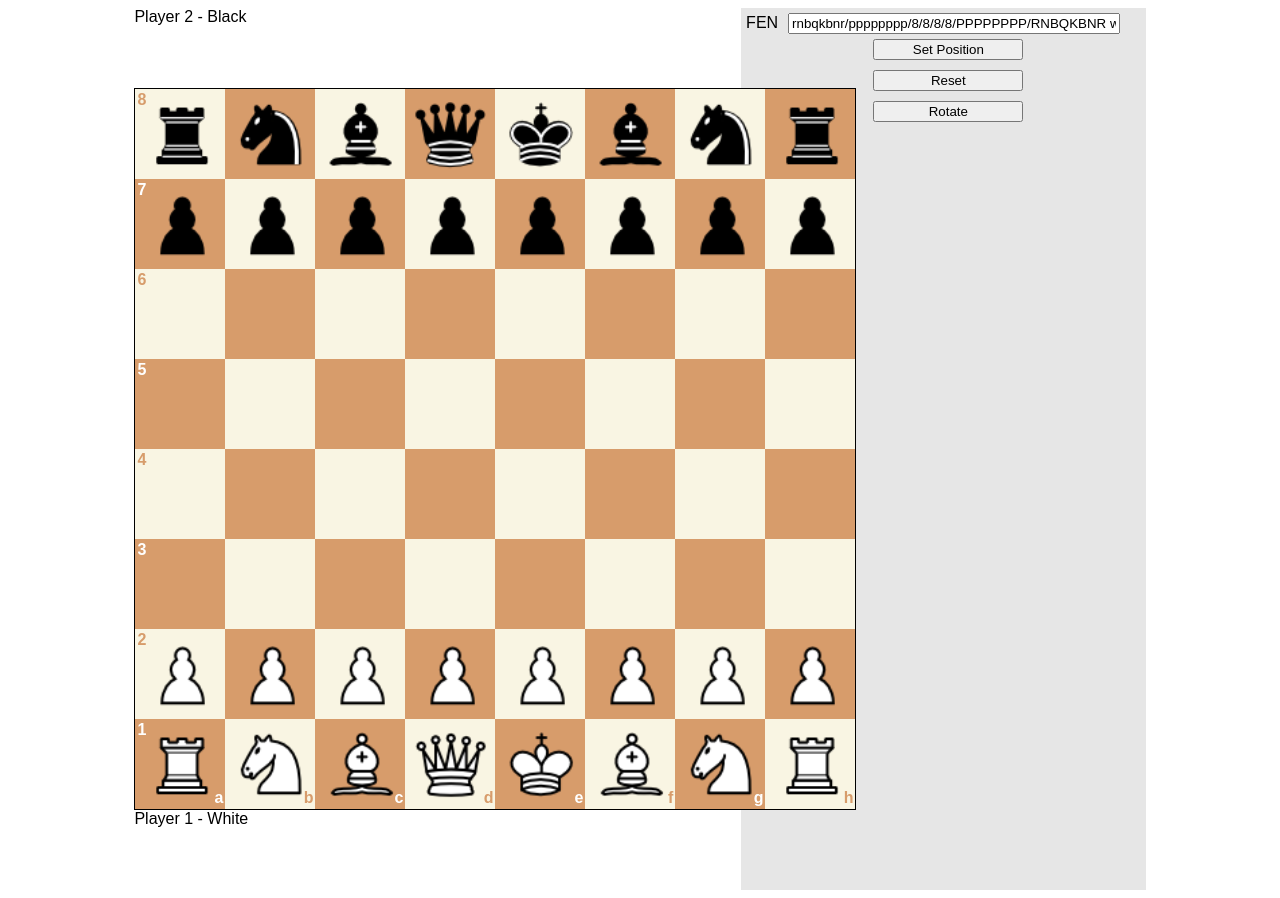
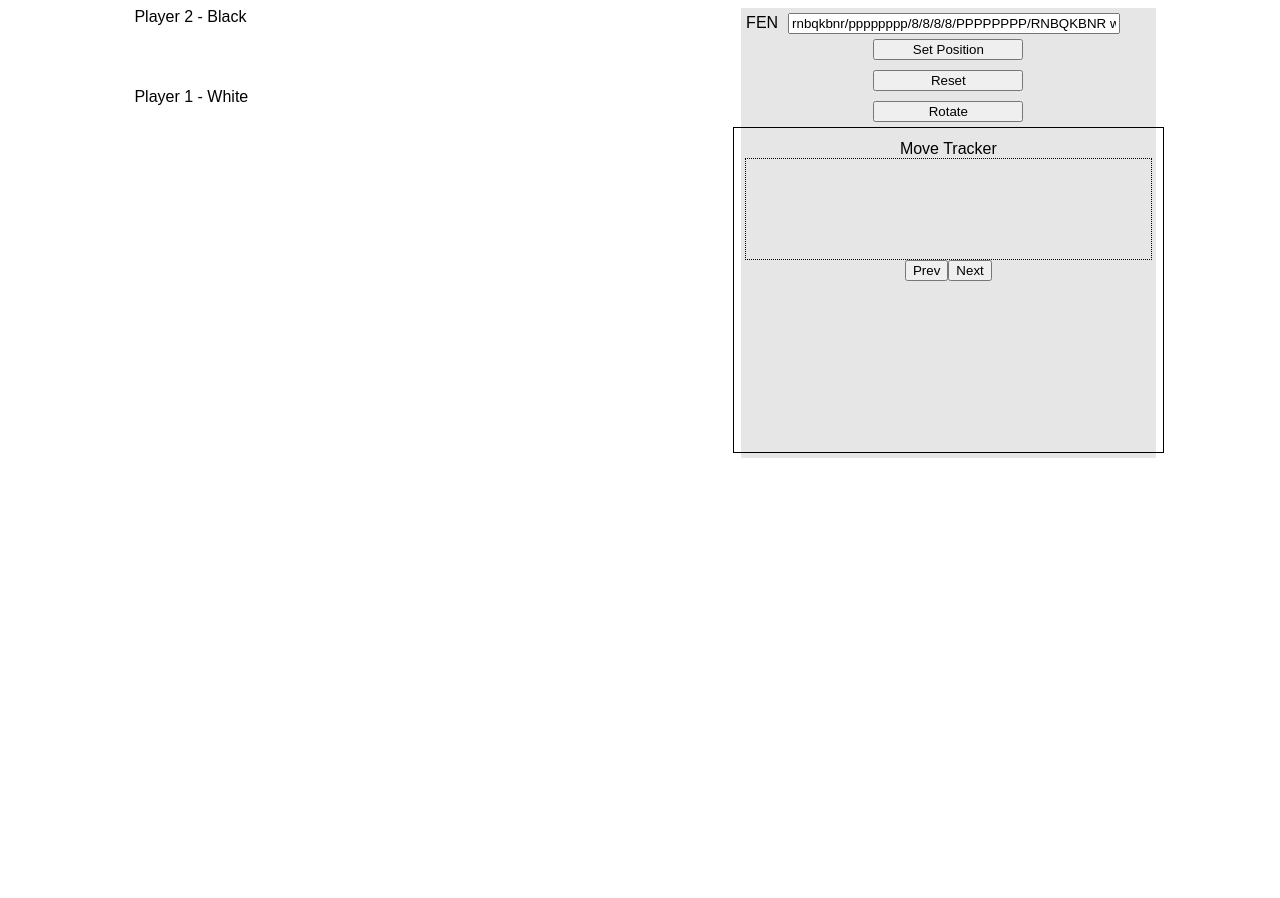
Before and after one commit to GPSidhu/chess, a React app: page / in a window 1280 px wide. After the commit the page ends 800 px from the top, so only its background shows below. Built offline with nearby package versions, Linux system fonts and the light colour scheme.

Commit message:
savework -- MoveTracker

```diff
--- a/package.json
+++ b/package.json
@@ -11,6 +11,7 @@
     "react": "^17.0.1",
     "react-dom": "^17.0.1",
     "react-scripts": "4.0.1",
+    "styled-components": "^5.3.0",
     "web-vitals": "^0.2.4"
   },
   "scripts": {
--- /dev/null
+++ b/src/components/MoveTracker.js
@@ -0,0 +1,127 @@
+import React, { useState } from "react";
+import styled from "styled-components";
+import { MoveGenerator } from "../utils/scrap";
+import { Nakhmanson } from "../utils/openings";
+
+const Container = styled.div`
+	display: flex;
+	flex-direction: column;
+	justify-content: flext-start;
+	align-items: center;
+	height: 300px;
+	width: 100%;
+	border: 1px solid black;
+	padding: 12px;
+`;
+
+const MoveLogArea = styled.div`
+	border: 1px dotted;
+	display: flex;
+	justify-content: flex-start;
+	flex-wrap: wrap;
+	align-items: start;
+	width: 100%;
+	min-height: 100px;
+`;
+
+const Move = styled.span`
+	background-color: #fff;
+	color: #000;
+	border: 1px dashed grey;
+	margin: 4px;
+	padding: 2px;
+`;
+
+const MoveInputArea = styled.div`
+	display: flex;
+	flex-direction: row;
+	justify-content: space-between;
+	min-height: 100px;
+	width: 100%;
+	padding: 12px;
+`;
+
+const MoveInput = styled.button`
+	background-color: lightgrey;
+	color: #000;
+	border: 1px solid grey;
+	margin: 4px;
+	padding: 2px;
+	height: 24px;
+	cursor: pointer;
+`;
+
+const ButtonWrapper = styled.div`
+	display: flex;
+	flex-direction: row;
+	justify-content: space-between;
+`;
+
+function MoveTracker() {
+	const [moves, setMoves] = useState([]);
+	const [isInputRequired, setIsInputRequired] = useState(false);
+	const [moveOptions, setMoveOptions] = useState([]);
+	const [moveGen] = useState(new MoveGenerator(Nakhmanson));
+
+	function checkNextMove() {
+		debugger;
+		let nextMove = moveGen.nextMove();
+		if (!nextMove) return;
+		if (nextMove.move && typeof nextMove.move === "string") {
+			setMoves((prevMoves) => [...moveGen.getPlayedMoves()]);
+			return;
+		}
+		if (typeof nextMove === "object" && nextMove.conditional) {
+			const possibleMoves = nextMove.possibleMoves;
+			if (possibleMoves && possibleMoves.length > 0) {
+				// ask user for the input
+				setIsInputRequired(true);
+				setMoveOptions(() => [...possibleMoves]);
+			}
+		}
+	}
+	function onMoveSubmit(move) {
+		debugger;
+		if (move) {
+			let nextMove = moveGen.nextMoveConditional(move);
+			setIsInputRequired(true);
+			setMoveOptions([]);
+		} else {
+			alert("Invalid move selected. Please select one of the options");
+		}
+	}
+	return (
+		<Container>
+			<span>Move Tracker</span>
+			<MoveLogArea>
+				{moves &&
+					moves.map((move, index) => (
+						<Move key={`move_${index}`}>{`${index + 1}. ${
+							move[0]
+						} ${move[1] ? move[1] : ""}`}</Move>
+					))}
+			</MoveLogArea>
+
+			{isInputRequired && (
+				<MoveInputArea>
+					{moveOptions &&
+						moveOptions.map((option, idx) => (
+							<MoveInput
+								key={`mi_${idx}`}
+								type="submit"
+								onClick={() => onMoveSubmit(option)}
+							>
+								{option}
+							</MoveInput>
+						))}
+				</MoveInputArea>
+			)}
+			<ButtonWrapper>
+				<button>Prev</button>
+				<button onClick={checkNextMove}>Next</button>
+			</ButtonWrapper>
+		</Container>
+	);
+}
+
+export default MoveTracker;
--- a/src/components/board.js
+++ b/src/components/board.js
@@ -107,6 +107,7 @@ class Board extends Component {
     }
 
     renderBoard () {
+
         const boardSize = this.props.size;
         const viewMode = this.props.viewMode;
         let grid = [];
--- a/src/components/control-panel.js
+++ b/src/components/control-panel.js
@@ -1,5 +1,6 @@
 import React, {Component} from 'react';
 import { INIT_FEN_STR } from '../constants';
+import MoveTracker from './MoveTracker';
 
 class ControlPanel extends Component {
     constructor(props){
@@ -31,6 +32,8 @@ class ControlPanel extends Component {
                 <button type="button" onClick={() => {this.props.onSetPosition(this.state.position)}} className="btn">Set Position</button>
                 <button className='btn' onClick={() => {this.props.onResetBoard()}}>Reset</button>
                 <button className='btn' onClick={() => {this.props.onRotateBoard()}}>Rotate</button>
+
+                <MoveTracker />
             </div>
         )
     }
--- a/src/components/main.js
+++ b/src/components/main.js
@@ -1,22 +1,25 @@
-import React, {Component} from 'react';
-import { BOARD_SIZE, WHITE, BLACK, INIT_FEN_STR } from '../constants';
-import Board from './board';
-import UserInfoPanel from './user-info-panel';
-import ControlPanel from './control-panel';
+import React, { Component } from "react";
+import { BOARD_SIZE, WHITE, BLACK, INIT_FEN_STR } from "../constants";
+import Board from "./board";
+import UserInfoPanel from "./user-info-panel";
+import ControlPanel from "./control-panel";
+
+//scrap
+import { tester } from "../utils/scrap";
 
 class Main extends Component {
   constructor() {
-        super()
+    super();
     this.state = {
       // board: [8][8],
       viewMode: WHITE,
       player1: {
-                name: 'Player 1 - White'
+        name: "Player 1 - White",
       },
       player2: {
-                name: 'Player 2 - Black'
-            }
-        }
+        name: "Player 2 - Black",
+      },
+    };
     this.rotateBoard = this.rotateBoard.bind(this);
     this.resetBoard = this.resetBoard.bind(this);
     this.setFENPosition = this.setFENPosition.bind(this);
@@ -26,44 +29,52 @@ class Main extends Component {
     this.setState((state) => ({
       player1: state.player2,
       player2: state.player1,
-            viewMode: state.viewMode === WHITE ? BLACK : WHITE
-        }))
+      viewMode: state.viewMode === WHITE ? BLACK : WHITE,
+    }));
   }
 
   resetBoard() {
     this.setState((state) => ({
-            fen: INIT_FEN_STR
-        }))
+      fen: INIT_FEN_STR,
+    }));
   }
 
   setFENPosition(fenStr) {
     this.setState((state) => ({
-            fen: fenStr
-        }))
+      fen: fenStr,
+    }));
   }
 
   render() {
     return (
-            <div className='chess'>
-                <div className='container'>
-                    <div className='left-container'>
-                        <div className='user-panel'>
-                            <UserInfoPanel user={this.state.player2}/>
+      <div className="chess">
+        <div className="container">
+          <div className="left-container">
+            <div className="user-panel">
+              <UserInfoPanel user={this.state.player2} />
             </div>
-                        <div className='board-container'>
-                            <Board fen={this.state.fen} size={BOARD_SIZE} viewMode={this.state.viewMode}/>
+            <div className="board-container">
+              {/* <Board
+                fen={this.state.fen}
+                size={BOARD_SIZE}
+                viewMode={this.state.viewMode}
+              /> */}
             </div>
-                        <div className='user-panel'>
-                            <UserInfoPanel user={this.state.player1}/>
+            <div className="user-panel">
+              <UserInfoPanel user={this.state.player1} />
             </div>
           </div>
-                    <div className='right-container'>
-                        <ControlPanel onSetPosition={this.setFENPosition} onResetBoard={this.resetBoard} onRotateBoard={this.rotateBoard}/>
+          <div className="right-container">
+            <ControlPanel
+              onSetPosition={this.setFENPosition}
+              onResetBoard={this.resetBoard}
+              onRotateBoard={this.rotateBoard}
+            />
           </div>
         </div>
       </div>
-        )
+    );
   }
 }
 
-export default Main
+export default Main;
--- a/src/components/style.scss
+++ b/src/components/style.scss
@@ -1,6 +1,6 @@
-$board-size: 720;               //px
-$square-size: $board-size/8;    //px
-$piece-size: $board-size/8;      //px
+$board-size: 720; //px
+$square-size: $board-size/8; //px
+$piece-size: $board-size/8; //px
 
 html {
 	font-family: sans-serif;
@@ -23,12 +23,11 @@ html {
 			}
 			.board-container {
 				display: block;
-                height:70%;
+				height: 70%;
 			}
 		}
 		.right-container {
 			width: 40%;
-            background-color: lighten(grey, 40%);
 		}
 	}
 }
@@ -37,8 +36,8 @@ html {
 .board {
 	position: relative;
 	display: table;
-    height: $board-size*1px;
-    width: $board-size*1px;
+	height: $board-size * 1px;
+	width: $board-size * 1px;
 	border: 1px solid black;
 	.file {
 		display: flex;
@@ -80,7 +79,9 @@ html {
 	animation: rotateBoard 2s;
 }
 @keyframes rotateBoard {
-    0% {transform: rotate(180deg)}
+	0% {
+		transform: rotate(180deg);
+	}
 }
 
 //ControlPanel.js
@@ -90,6 +91,7 @@ html {
 	flex-direction: column;
 	justify-content: center;
 	align-items: center;
+	background-color: #e6e6e6;
 	padding: 5px;
 	.fen {
 		width: 100%;
@@ -110,8 +112,8 @@ html {
 // Piece.js
 .piece {
 	position: absolute;
-    height: $piece-size*1px;
-    width: $piece-size*1px;
+	height: $piece-size * 1px;
+	width: $piece-size * 1px;
 	display: flex;
 	justify-content: center;
 	align-items: center;
--- /dev/null
+++ b/src/utils/openings.js
@@ -0,0 +1,27 @@
+export const Nakhmanson = [
+	["e4", "e5"],
+	// ['Nf3', 'Nc6'],
+	// ['Bc4', 'Nf6'],
+	// ['d4', 'exd4'],
+	// ['O-O', 'Nxe4'],
+	// ['Nc3', 'dxc3'],
+	["Bxf7", "Kxf7"],
+	[
+		"Qd5+",
+		{
+			"kg6": [
+				["Qxe4+", "kf7"],
+				["Bg5", "!"],
+			],
+			"kf6": [
+				["Re1", "Bd6"],
+				["Rxe4", {
+                    "Nc5": [["b4", "Bxf3"]],
+                    "Nc6": [["c5", "d8"]]
+                }],
+			],
+			// ke7: [["Qxe4+", "?"], ["Ng5"]],
+			"ke8": [["Re1", "!"]],
+		},
+	],
+];
--- /dev/null
+++ b/src/utils/scrap.js
@@ -0,0 +1,125 @@
+import { Nakhmanson } from "./openings";
+
+export function tester() {
+	let n = Nakhmanson.length;
+	let i = 1;
+	let turn = "w";
+	let lastMove = null;
+	let moveGen = new MoveGenerator(Nakhmanson);
+	while (i - 1 < n) {
+		let nextMove = moveGen.nextMove();
+		// console.log(nextMove);
+		// if (typeof nextMove === "object" && nextMove.conditional) {
+		//   // ask user to select a move
+		//   nextMove = moveGen.nextMoveConditional(nextMove.possibleMoves[0]);
+		// }
+
+		if (turn === "w") {
+			turn = "b";
+		} else {
+			turn = "w";
+			i++;
+		}
+	}
+}
+export class MoveGenerator {
+	constructor(moves = []) {
+		this.allMoves = moves;
+		this.turn = "w";
+		this.moveNumber = 0;
+		this.lastMove = null;
+		this.currentList = JSON.parse(JSON.stringify(moves));
+		this.currentListIndex = -1;
+		this.history = [];
+	}
+
+	getTurnIndex() {
+		return this.turn === "w" ? 0 : 1;
+	}
+
+	setCurrentList(list) {
+		this.currentList = list;
+	}
+
+	nextMoveConditional(playedMove) {
+		debugger;
+		let turnIndex = this.getTurnIndex();
+		this.logMove(playedMove);
+		// get the moves object for the playedMove and
+
+		let moveOptions = this.currentList[this.currentListIndex][turnIndex];
+		if (moveOptions[playedMove]) {
+			//valid move played
+			//point currentList and currentList index to first array of the playeMove
+			this.setCurrentList(moveOptions[playedMove]);
+			this.currentListIndex = -1;
+			this.updateTurn();
+			return true;
+		}
+
+		return false;
+	}
+
+	updateTurn() {
+		this.turn = this.turn === "w" ? "b" : "w";
+	}
+
+	logMove(move) {
+		if (!move || !this.history || typeof move !== "string")
+			return this.history;
+
+		if (
+			this.history.length === 0 ||
+			this.history[this.history.length - 1].length === 2
+		) {
+			// this is white's move
+			let newMove = [];
+			newMove.push(move);
+			this.history.push(newMove);
+			return this.history;
+		}
+
+		if (this.history[this.history.length - 1].length === 1) {
+			// this is black's move
+			this.history[this.history.length - 1].push(move);
+			return this.history;
+		}
+	}
+
+	getPlayedMoves() {
+		return this.history;
+	}
+
+	nextMove() {
+		let nextMove = null;
+		let turnIndex = this.getTurnIndex();
+		if (this.turn === "w") this.currentListIndex++;
+
+		if (this.currentListIndex < this.currentList.length) {
+			nextMove = this.currentList[this.currentListIndex][turnIndex];
+			if (typeof nextMove === "string") {
+				this.logMove(nextMove);
+				let res = {
+					possibleMoves: [],
+					conditional: false,
+					move: nextMove,
+					turn: this.turn,
+					moveNum: this.moveNum,
+				};
+				this.updateTurn();
+				return res;
+			}
+			if (typeof nextMove === "object") {
+				let res = {
+					possibleMoves: Object.keys(nextMove),
+					conditional: true,
+					move: "",
+					turn: this.turn,
+					moveNum: this.moveNum,
+				};
+				//this.updateTurn();
+				return res;
+			}
+		}
+	}
+}
```
Also changed, not shown: 1 other file. Lines whose indentation alone changed are shown as unchanged.
